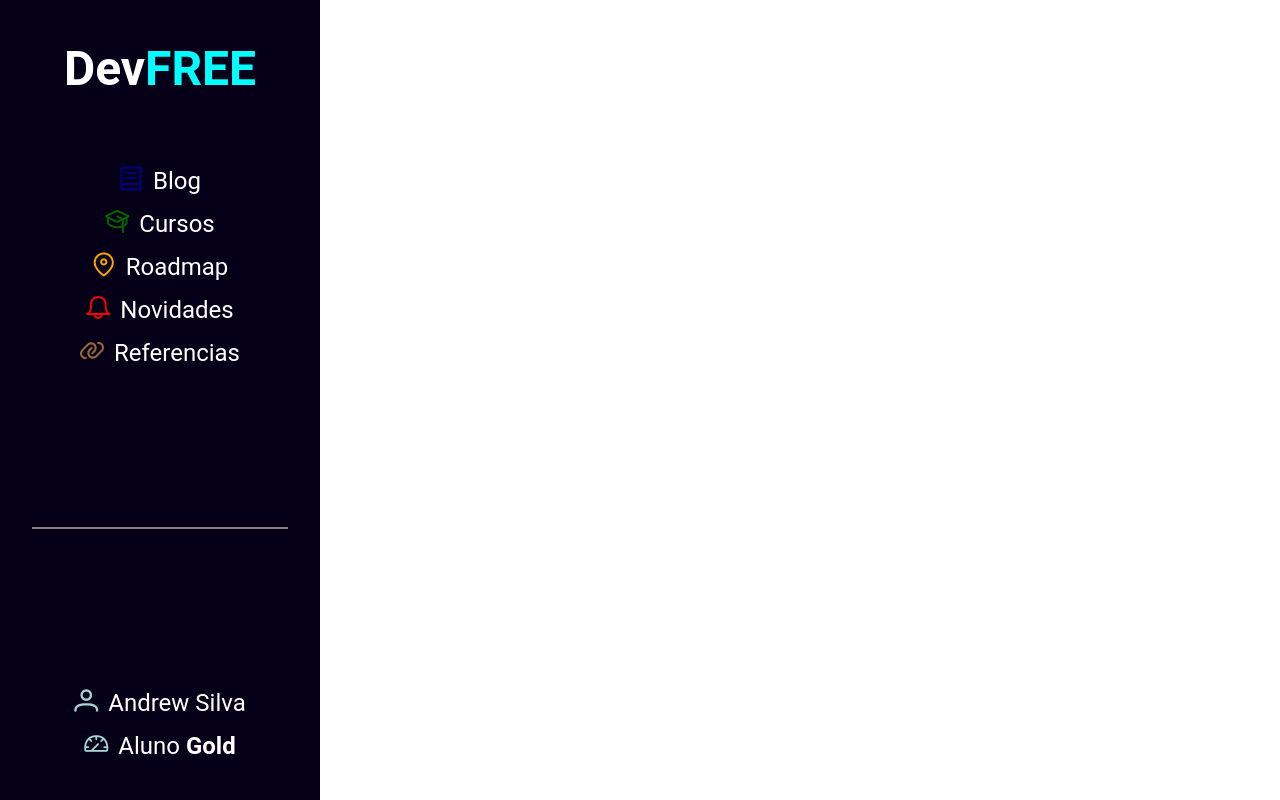
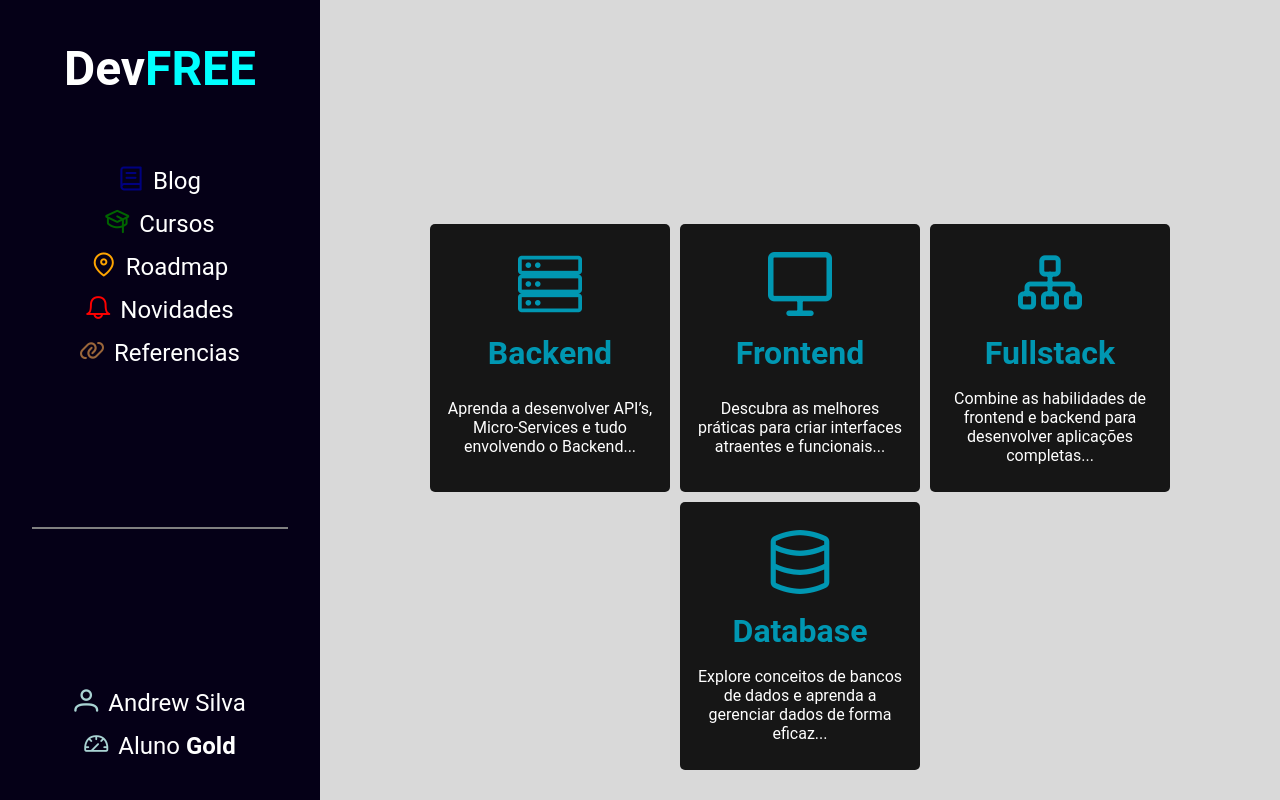
Before and after one commit to AndrewGPFranco/FE_TIv2, a Vue app: page / in a window 1280 px wide. Built offline with nearby package versions, Linux system fonts and the light colour scheme; sample sign-in values are in the browser's storage; a web font is replaced by a local one.

Commit message:
Componente dos cards com as categorias feita

```diff
--- /dev/null
+++ b/src/components/Home/CardCategorias.vue
@@ -0,0 +1,81 @@
+<template>
+    <div class='card'>
+        <div class="icone"><i :class=iconeCerto style="font-size: 4rem; color: #0097B2"></i></div>
+        <div class="titulo">
+            <h1>
+                {{ titulo }}
+            </h1>
+        </div>
+        <div class="sinopse">
+            <p>
+                {{ sinopse }}
+            </p>
+        </div>
+    </div>
+</template>
+
+<script lang="ts">
+export default {
+    data() {
+        return {
+            iconeCerto: 'pi ' + this.icone
+        }
+    },
+    props: {
+        'titulo': {
+            required: true,
+            type: String
+        },
+        'icone': {
+            required: true,
+            type: String
+        },
+        'sinopse': {
+            required: true,
+            type: String
+        }
+    }
+}
+</script>
+
+<style scoped>
+.card {
+    display: flex;
+    flex-direction: column;
+    justify-content: center;
+    align-items: center;
+    text-align: center;
+    gap: 10px;
+    background-color: #161616;
+    width: 240px;
+    padding-top: 20px;
+    padding-bottom: 20px;
+    border-radius: 5px;
+}
+
+.icone {
+    height: 80px;
+    display: flex;
+    align-items: center;
+}
+
+.titulo {
+    display: flex;
+    align-items: center;
+}
+
+.sinopse {
+    display: flex;
+    align-items: center;
+    height: 90px;
+    padding: 15px;
+}
+
+.card h1 {
+    color: #0097B2;
+}
+
+.card p {
+    color: white;
+}
+</style>
--- a/src/components/Home/Menu.vue
+++ b/src/components/Home/Menu.vue
@@ -65,7 +65,6 @@
     }
 
     menu {
-        width: 25%;
         height: 100vh;
         background-color: #050017;
         color: white;
--- a/src/pages/home.vue
+++ b/src/pages/home.vue
@@ -1,10 +1,21 @@
 <template>
-    <main>
-        <Menu />
-    </main>
+    <div class="container">
+        <header>
+            <Menu />
+        </header>
+        <main>
+            <div class="cards">
+                <CardCategorias titulo="Backend" sinopse="Aprenda a desenvolver API’s, Micro-Services e tudo envolvendo o Backend..." icone="pi-server" />
+                <CardCategorias titulo="Frontend" sinopse="Descubra as melhores práticas para criar interfaces atraentes e funcionais..." icone="pi-desktop " />
+                <CardCategorias titulo="Fullstack" sinopse="Combine as habilidades de frontend e backend para desenvolver aplicações completas..." icone="pi-sitemap" />
+                <CardCategorias titulo="Database" sinopse="Explore conceitos de bancos de dados e aprenda a gerenciar dados de forma eficaz..." icone="pi-database " />
+            </div>
+        </main>
+    </div>
 </template>
 
 <script lang="ts">
+import CardCategorias from '../components/Home/CardCategorias.vue';
 import Menu from '../components/Home/Menu.vue';
 
 export default {
@@ -14,13 +25,14 @@ export default {
         }
     },
     components: {
-        Menu
+        Menu,
+        CardCategorias
     },
     methods: {
         verificaAutenticacao() {
             const token = localStorage.getItem("Token");
             if (!token) {
-                this.$router.push('/login')
+                this.$router.push('/login');
             }
         }
     },
@@ -37,3 +49,27 @@ export default {
     },
 }
 </script>
+
+<style scoped>
+
+.container {
+    display: grid;
+    grid-template-columns: 25% 75%;
+}
+
+.cards {
+    display: flex;
+    justify-content: center;
+    flex-wrap: wrap;
+    gap: 10px;
+    position: fixed;
+    bottom: 0;
+    width: 75vw;
+    margin-bottom: 30px;
+}
+
+main {
+    background-color: #D9D9D9;
+}
+
+</style>
```
